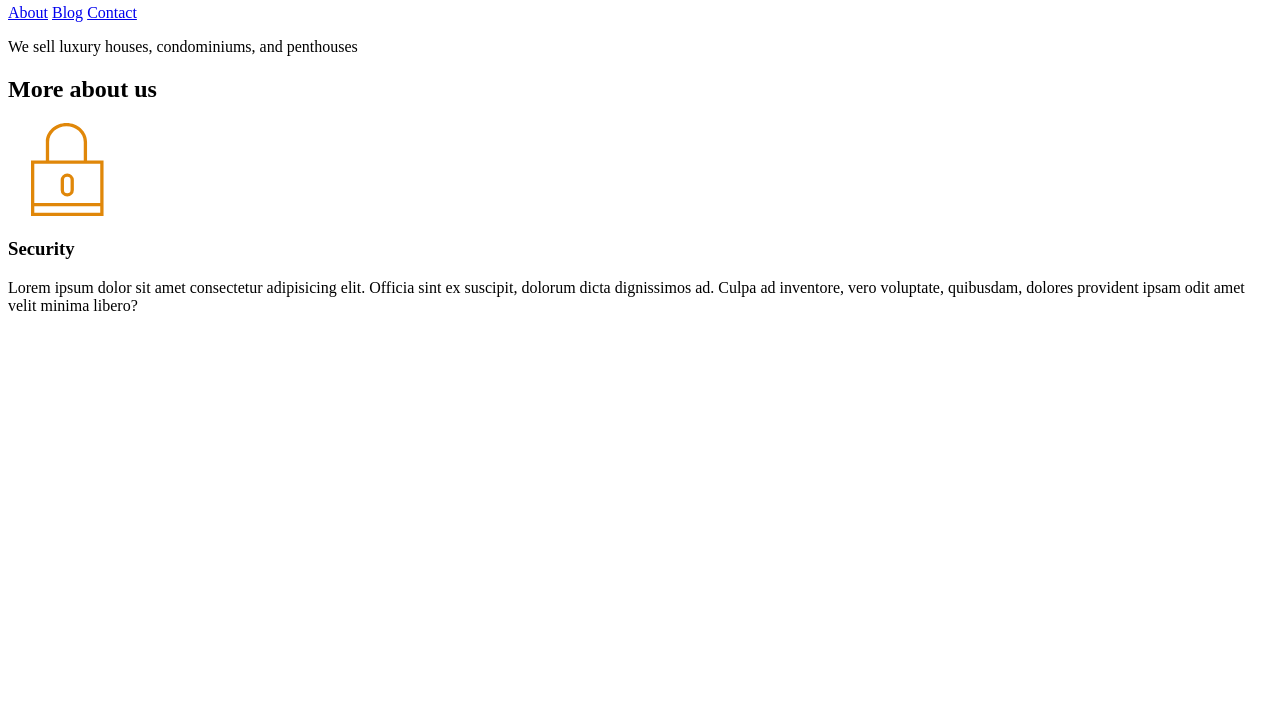
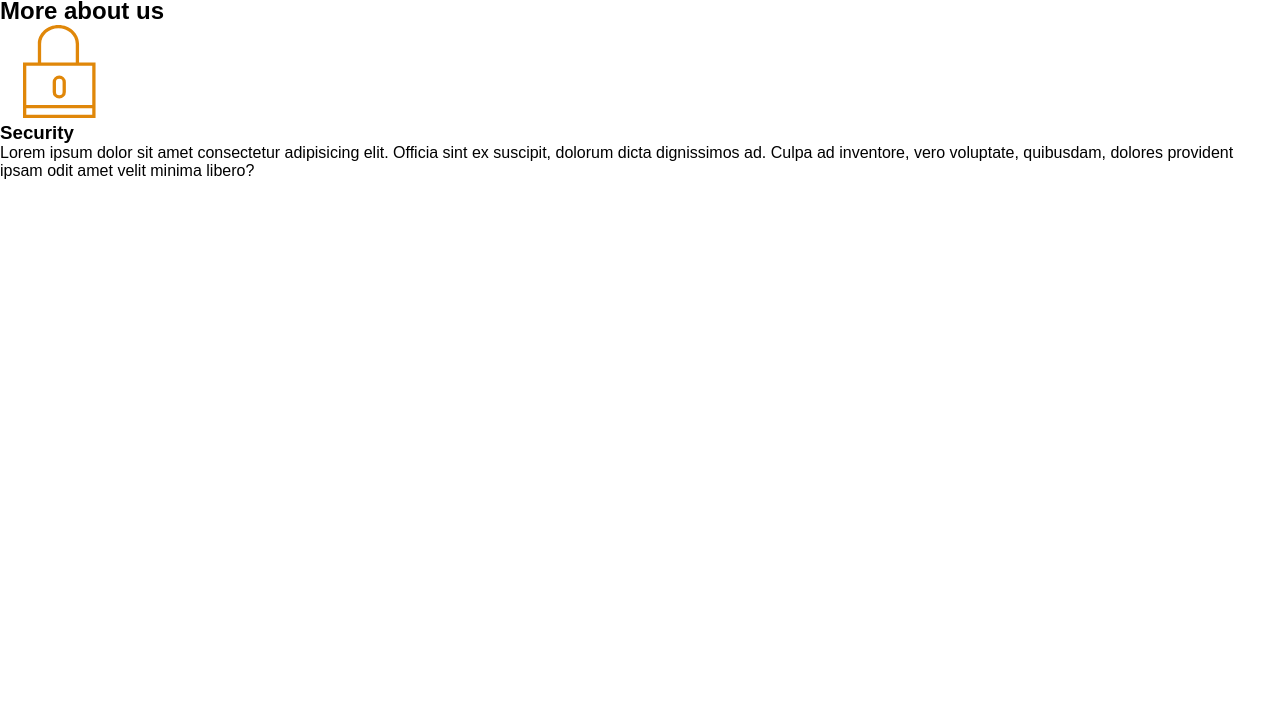
Before and after one commit to Matemery/realEstate, a plain HTML site: page index.html in a window 1280 px wide. Shown: the part 76-800 px from the top of the page. Drawn offline with Linux system fonts and the light colour scheme.

Commit message:
updated style.css

```diff
--- a/index.html
+++ b/index.html
@@ -4,6 +4,7 @@
     <meta charset="UTF-8">
     <meta name="viewport" content="width=device-width, initial-scale=1.0">
     <title>Real Estate</title>
+    <link rel="stylesheet" href="./style.css">
 </head>
 <body>
     <header>
--- a/style.css
+++ b/style.css
@@ -0,0 +1,10 @@
+*{
+    margin: 0;
+
+}
+body{
+    font-family: Arial;
+}
+a{
+    text-decoration: none;
+}
```
